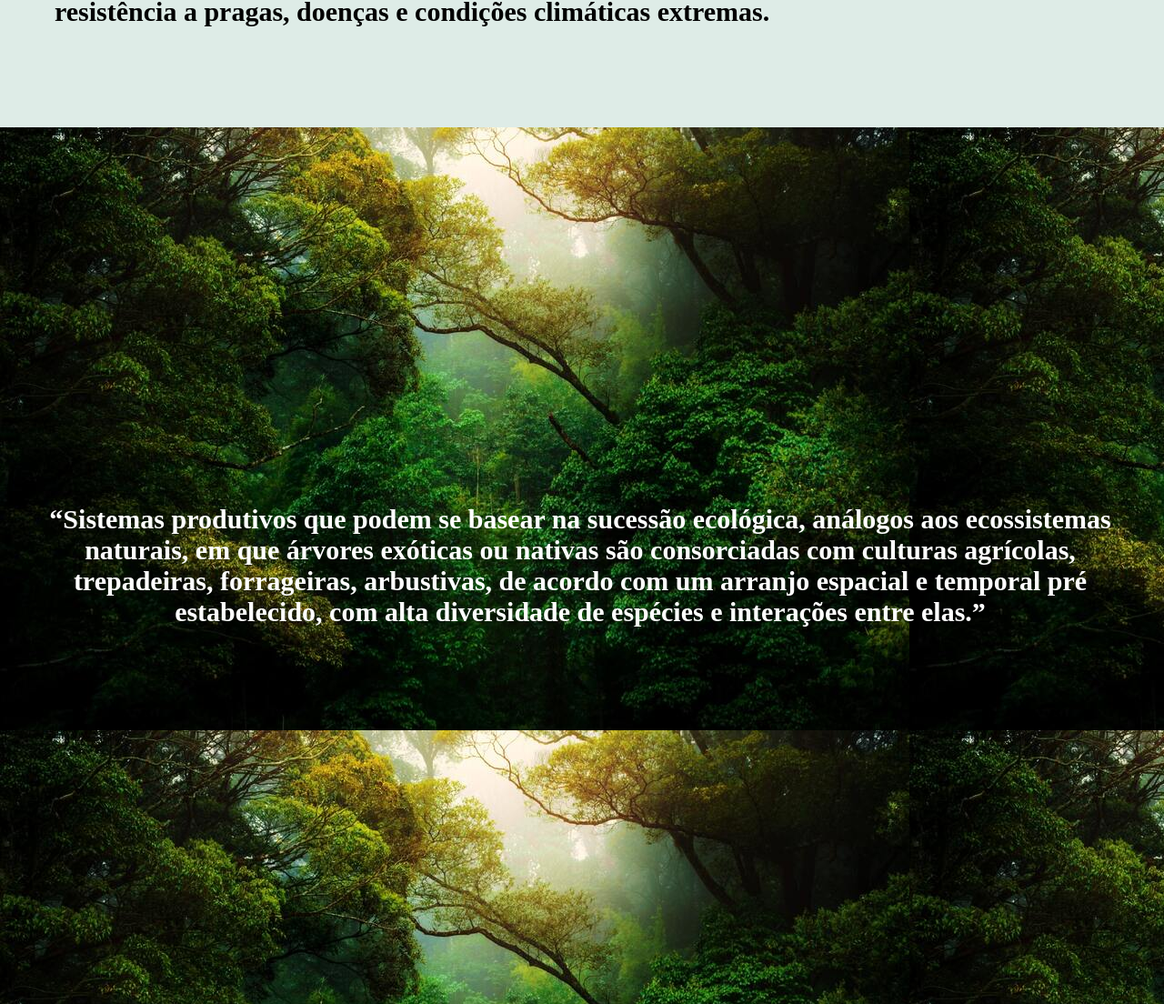
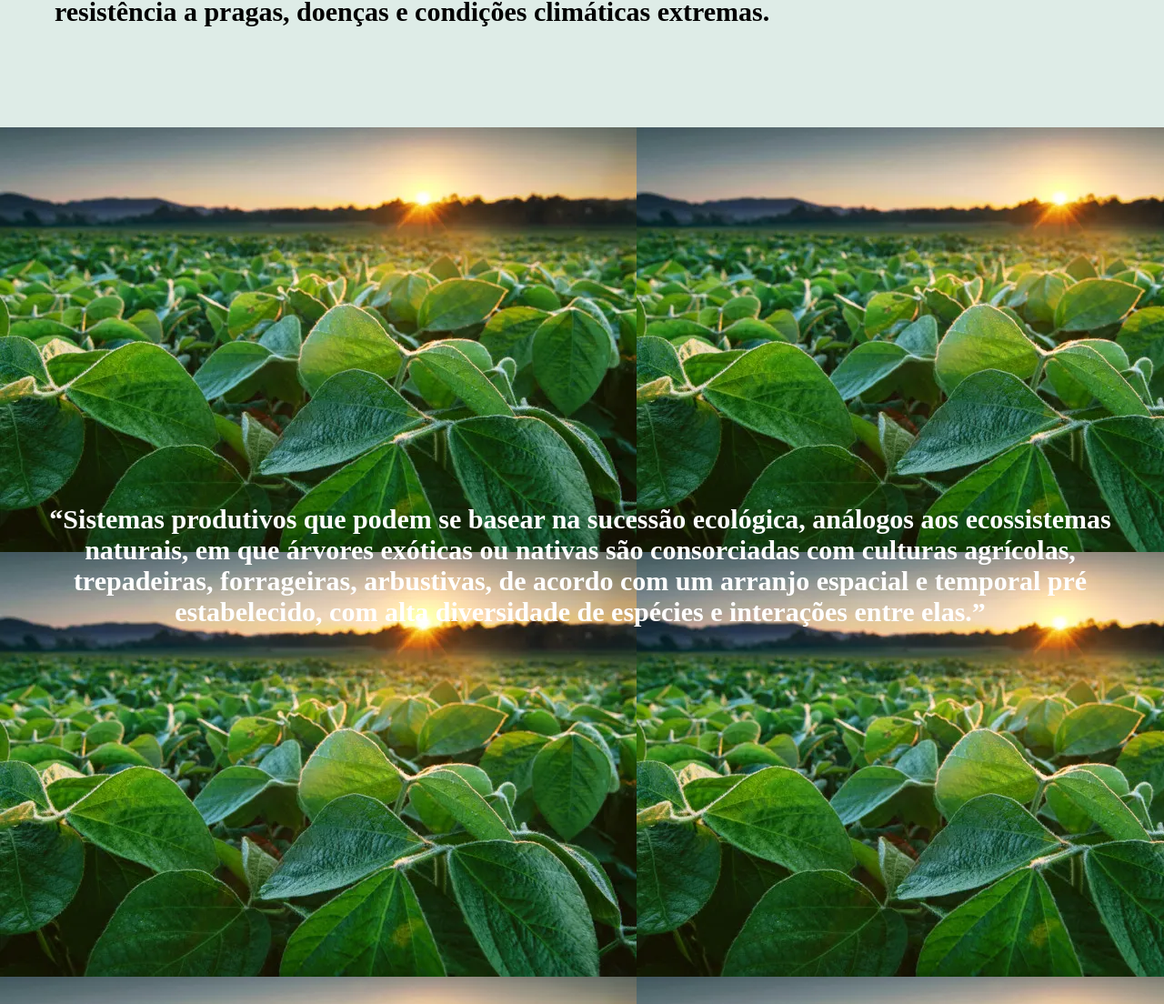
Before and after one commit to Milenaalessi/agrinho2024, a plain HTML site: page index.html in a window 1280 px wide. Shown: the part 2791-3895 px from the top of the page at 91% size. Drawn offline with Linux system fonts and the light colour scheme; a web font is replaced by a local one.

Commit message:
bhvgfhgfgth

```diff
--- a/style.css
+++ b/style.css
@@ -136,7 +136,7 @@ a.cabecalho__botao {
 }
 /* estilo seção 3*/
 .secao3__imagem {
-	background-image: url("img/eeeeeeeeeeeeeeeeeeeee.png");
+	background-image: url("img/monocultura\ \(2\).png");
 }
 .secao3__texto {
 	margin: 30%  0  30%  0;
```
